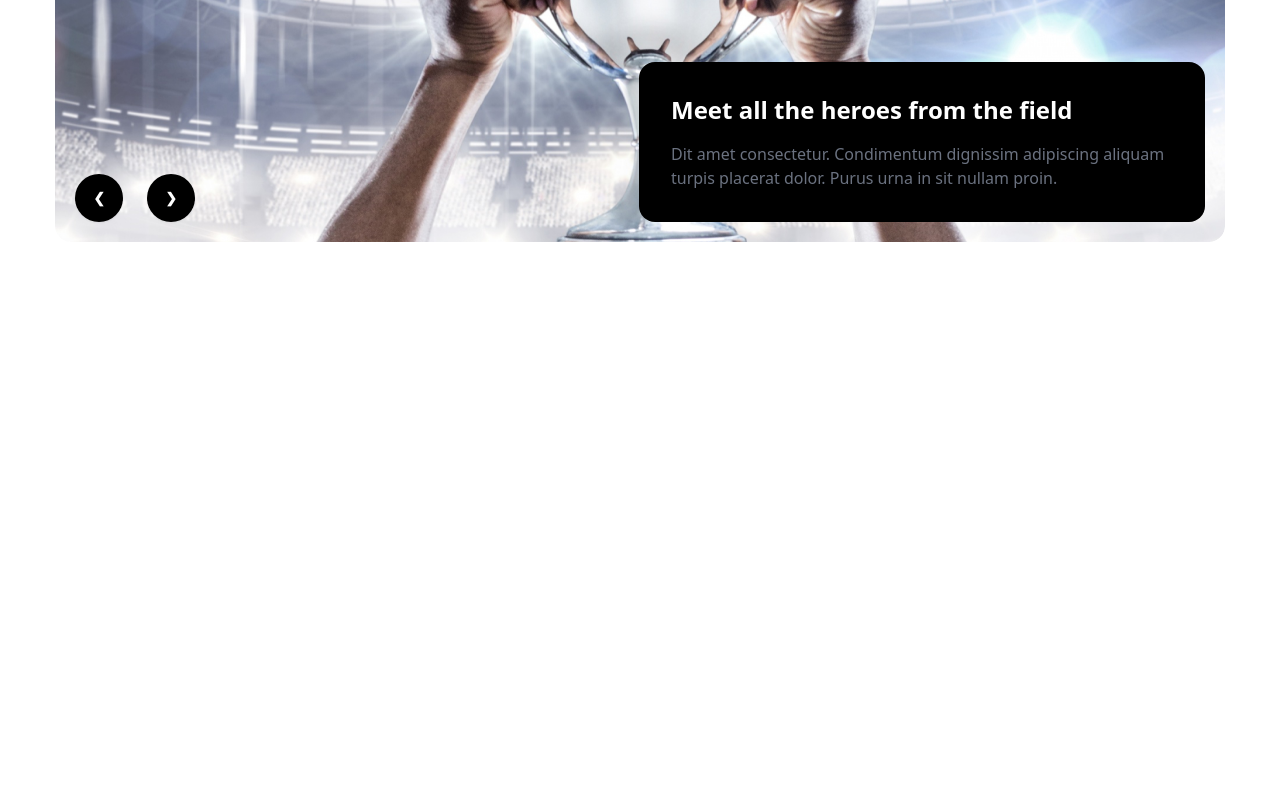
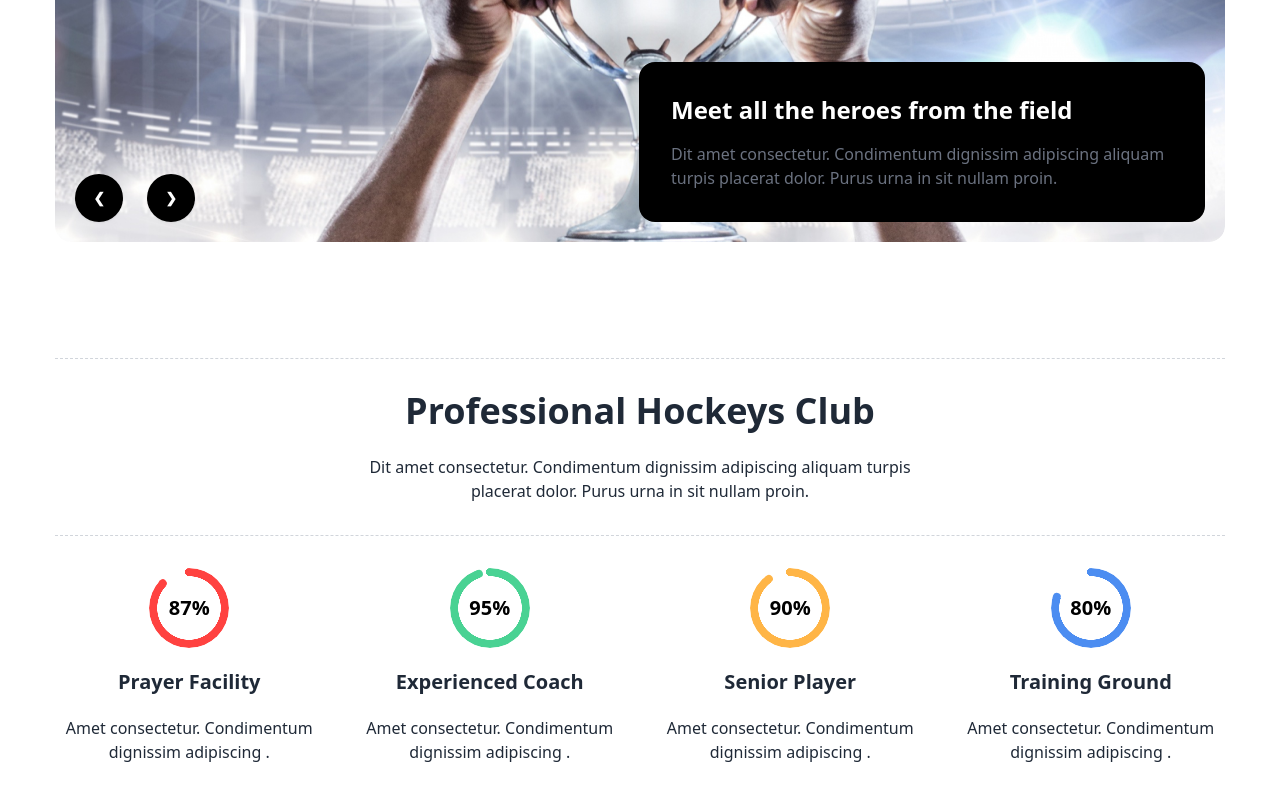
Before and after one commit to zahid072/Hockey-s, a plain HTML site: page index.html in a window 1280 px wide. Shown: the part 452-1252 px from the top of the page. Before the commit the page ends 800 px from the top, so only its background shows below. Drawn offline with nearby package versions, Linux system fonts and the light colour scheme; grey boxes are pictures that could not be loaded.

Commit message:
professional hockeys section added

```diff
--- a/index.html
+++ b/index.html
@@ -79,85 +79,48 @@
                     </div>
 
                 </div>
-                  <div class="md:absolute right-5 bottom-10 p-8 space-y-4 bg-black rounded-2xl lg:max-w-[566px] md:max-w-[500px]">
+                <div
+                    class="md:absolute right-5 bottom-10 p-8 space-y-4 bg-black rounded-2xl lg:max-w-[566px] md:max-w-[500px]">
                     <h1 class="text-white lg:text-2xl text-xl font-bold">Meet all the heroes from the field</h1>
-                    <p class="text-gray-500">Dit amet consectetur. Condimentum dignissim adipiscing aliquam turpis placerat dolor. Purus urna in sit nullam proin. </p>
+                    <p class="text-gray-500">Dit amet consectetur. Condimentum dignissim adipiscing aliquam turpis
+                        placerat dolor. Purus urna in sit nullam proin. </p>
                 </div>
             </div>
-            <!-- <div class="text-center space-y-10">
-                <div class="bg-[url('./images/1.png')] bg-cover bg-no-repeat lg:h-[548px] rounded-2xl">
-                    <div class="carousel w-full h-full rounded-2xl">
-                        <div id="slide1" class="carousel-item relative w-full ">
-                            <div class="text-white max-w-[900px] mx-auto lg:mt-32 mt-16 px-4">
-                                <img class="w-16 mx-auto mb-6 rounded-full border-4"
-                                    src="https://avatars.githubusercontent.com/u/155253512?v=4" alt="">
-                                <h1 class="lg:text-2xl lg:font-extrabold text-xl font-bold">MD. ZAHID HASAN</h1>
-                                <p>UIX Designer</p>
-                                <p class="mt-8 leading-7">Contrary to popular belief, Lorem Ipsum is not simply random
-                                    text. It has roots in a piece of classical Latin literature from 45 BC, making it
-                                    over 2000 years old. Richard McClintock, a Latin professor at Hampden-Sydney College
-                                    in Virginia, looked up one of the more obscure Latin words, consectetur.</p>
+        </section>
+        <!-- professional hockey club-->
+        <section class="my-24">
+            <div class="border-y border-dashed border-gray-300 text-center py-8 space-y-6 mb-8">
+                <h1 class="md:text-4xl text-2xl font-bold">Professional Hockeys Club</h1>
+                <p class="max-w-[600px] mx-auto">Dit amet consectetur. Condimentum dignissim adipiscing aliquam turpis
+                    placerat dolor. Purus urna in sit nullam proin. </p>
             </div>
-                            <div
-                                class="absolute flex justify-between transform -translate-y-1/2 left-5 right-5 top-1/2">
-                                <a href="#slide4" class="btn btn-circle bg-transparent text-white">❮</a>
-                                <a href="#slide2" class="btn btn-circle bg-transparent text-white">❯</a>
+            <div class="text-center flex max-[640px]:flex-col max-[1023px]:flex-wrap gap-8">
+                <div class="mx-auto max-w-[250px]">
+                    <div class="radial-progress text-[#FF4240]" style="--value:87;" role="progressbar"><span
+                            class="font-bold text-xl text-black">87%</span></div>
+                    <h class="block text-xl font-semibold my-5">Prayer Facility</h>
+                    <p>Amet consectetur. Condimentum dignissim adipiscing .</p>
                 </div>
+                <div class="mx-auto max-w-[250px]">
+                    <div class="radial-progress text-[#49D293]" style="--value:95;" role="progressbar"><span
+                            class="font-bold text-xl text-black">95%</span></div>
+                    <h class="block text-xl font-semibold my-5">Experienced Coach</h>
+                    <p>Amet consectetur. Condimentum dignissim adipiscing .</p>
                 </div>
-                        <div id="slide2" class="carousel-item relative w-full">
-                            <div class="text-white max-w-[900px] mx-auto lg:mt-32 mt-16 px-4">
-                                <img class="w-16 mx-auto mb-6 rounded-full border-4"
-                                    src="https://avatars.githubusercontent.com/u/155253512?v=4" alt="">
-                                <h1 class="lg:text-2xl lg:font-extrabold text-xl font-bold">MD. ZAHID HASAN</h1>
-                                <p>UIX Designer</p>
-                                <p class="mt-8 leading-7">Contrary to popular belief, Lorem Ipsum is not simply random
-                                    text. It has roots in a piece of classical Latin literature from 45 BC, making it
-                                    over 2000 years old. Richard McClintock, a Latin professor at Hampden-Sydney College
-                                    in Virginia, looked up one of the more obscure Latin words, consectetur.</p>
+                <div class="mx-auto max-w-[250px]">
+                    <div class="radial-progress text-[#FFB546]" style="--value:90;" role="progressbar"><span
+                            class="font-bold text-xl text-black">90%</span></div>
+                    <h class="block text-xl font-semibold my-5">Senior Player</h>
+                    <p>Amet consectetur. Condimentum dignissim adipiscing .</p>
                 </div>
-                            <div
-                                class="absolute flex justify-between transform -translate-y-1/2 left-5 right-5 top-1/2">
-                                <a href="#slide1" class="btn btn-circle bg-transparent text-white">❮</a>
-                                <a href="#slide3" class="btn btn-circle bg-transparent text-white">❯</a>
+                <div class="mx-auto max-w-[250px]">
+                    <div class="radial-progress text-[#4C8DF1]" style="--value:80;" role="progressbar"><span
+                            class="font-bold text-xl text-black">80%</span></div>
+                    <h class="block text-xl font-semibold my-5">Training Ground</h>
+                    <p>Amet consectetur. Condimentum dignissim adipiscing .</p>
                 </div>
+
             </div>
-                        <div id="slide3" class="carousel-item relative w-full">
-                            <div class="text-white max-w-[900px] mx-auto lg:mt-32 mt-16 px-4">
-                                <img class="w-16 mx-auto mb-6 rounded-full border-4"
-                                    src="https://avatars.githubusercontent.com/u/155253512?v=4" alt="">
-                                <h1 class="lg:text-2xl lg:font-extrabold text-xl font-bold">MD. ZAHID HASAN</h1>
-                                <p>UIX Designer</p>
-                                <p class="mt-8 leading-7">Contrary to popular belief, Lorem Ipsum is not simply random
-                                    text. It has roots in a piece of classical Latin literature from 45 BC, making it
-                                    over 2000 years old. Richard McClintock, a Latin professor at Hampden-Sydney College
-                                    in Virginia, looked up one of the more obscure Latin words, consectetur.</p>
-                            </div>
-                            <div
-                                class="absolute flex justify-between transform -translate-y-1/2 left-5 right-5 top-1/2">
-                                <a href="#slide2" class="btn btn-circle bg-transparent text-white">❮</a>
-                                <a href="#slide4" class="btn btn-circle bg-transparent text-white">❯</a>
-                            </div>
-                        </div>
-                        <div id="slide4" class="carousel-item relative w-full">
-                            <div class="text-white max-w-[900px] mx-auto lg:mt-32 mt-16 px-4">
-                                <img class="w-16 mx-auto mb-6 rounded-full border-4"
-                                    src="https://avatars.githubusercontent.com/u/155253512?v=4" alt="">
-                                <h1 class="lg:text-2xl lg:font-extrabold text-xl font-bold">MD. ZAHID HASAN</h1>
-                                <p>UIX Designer</p>
-                                <p class="mt-8 leading-7">Contrary to popular belief, Lorem Ipsum is not simply random
-                                    text. It has roots in a piece of classical Latin literature from 45 BC, making it
-                                    over 2000 years old. Richard McClintock, a Latin professor at Hampden-Sydney College
-                                    in Virginia, looked up one of the more obscure Latin words, consectetur.</p>
-                            </div>
-                            <div
-                                class="absolute flex justify-between transform -translate-y-1/2 left-5 right-5 top-1/2">
-                                <a href="#slide3" class="btn btn-circle bg-transparent text-white">❮</a>
-                                <a href="#slide1" class="btn btn-circle bg-transparent text-white">❯</a>
-                            </div>
-                        </div>
-                    </div>
-                </div>
-            </div> -->
         </section>
     </main>
     <!-- footer section -->
```
Also changed, not shown: 1 other file. Lines whose indentation alone changed are shown as unchanged.
